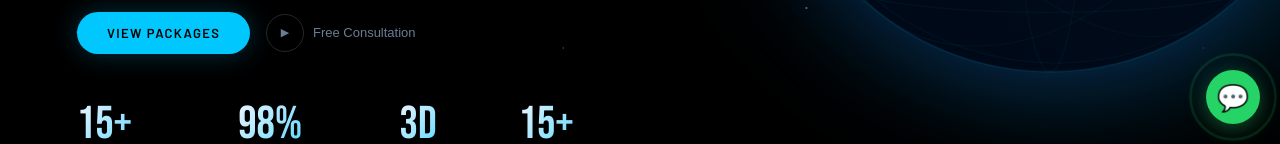
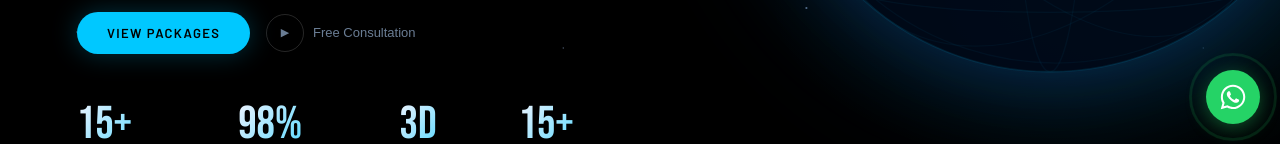
Before and after one commit to webdishaa-developer/webdishaawebsite, a React (Create React App) app: page / in a window 1280 px wide. Shown: the part 656-800 px from the top of the page. Built offline with nearby package versions, Linux system fonts and the light colour scheme.

Commit message:
whatsapp icon added

```diff
--- a/src/components/WhatsAppButton.jsx
+++ b/src/components/WhatsAppButton.jsx
@@ -1,4 +1,5 @@
 import { SITE } from '../data';
+import { FaWhatsapp } from "react-icons/fa";
 
 const styles = `
 .wa-float {
@@ -54,7 +55,7 @@ export default function WhatsAppButton() {
       >
         <div className="wa-pulse" />
         <span className="wa-tooltip">Chat with us!</span>
-        💬
+        <FaWhatsapp size={28} color="#fff" />
       </a>
     </>
   );
```
